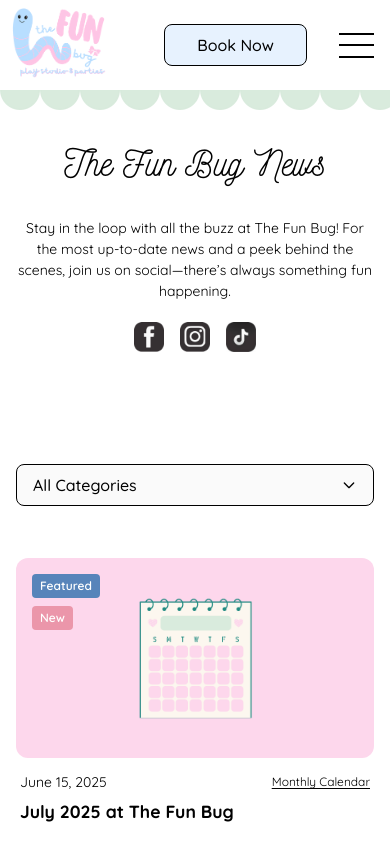
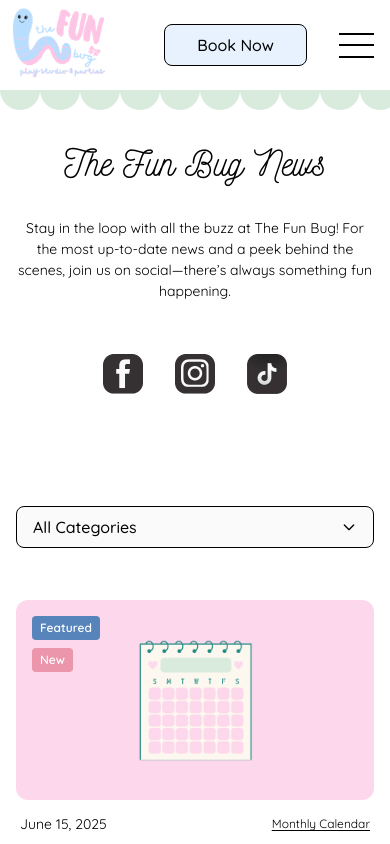
Before and after one commit to the-fun-bug/the-fun-bug, a Next.js app: page /news in a window 390 px wide. Shown: the top 844 px of the page. Built offline with nearby package versions, Linux system fonts and the light colour scheme.

Commit message:
make social icons easier to tap on mobile

```diff
--- a/src/components/news/NewsHeader.tsx
+++ b/src/components/news/NewsHeader.tsx
@@ -15,7 +15,7 @@ export default function NewsHeader() {
           up-to-date news and a peek behind the scenes, join us on
           social—there’s always something fun happening.
         </p>
-        <div className="flex gap-[1rem]">
+        <div className="flex gap-[2rem] md:gap-[1rem] pt-[2rem] md:pt-[1rem]">
           <Link
             href="https://www.facebook.com/groups/824992593033982"
             target="_blank"
@@ -27,7 +27,7 @@ export default function NewsHeader() {
               alt="facebook icon"
               width={80}
               height={80}
-              className="w-[30px] h-[30px] hover:scale-105 transition-all duration-75"
+              className="w-[40px] h-[40px] md:w-[30px] md:h-[30px] hover:scale-105 transition-all duration-75"
               placeholder="blur"
             />
           </Link>
@@ -42,7 +42,7 @@ export default function NewsHeader() {
               alt="instagram icon"
               width={80}
               height={80}
-              className="w-[30px] h-[30px] hover:scale-105 transition-all duration-75"
+              className="w-[40px] h-[40px] md:w-[30px] md:h-[30px] hover:scale-105 transition-all duration-75"
               placeholder="blur"
             />
           </Link>
@@ -57,7 +57,7 @@ export default function NewsHeader() {
               alt="tiktok icon"
               width={80}
               height={80}
-              className="w-[30px] h-[30px] hover:scale-105 transition-all duration-75"
+              className="w-[40px] h-[40px] md:w-[30px] md:h-[30px] hover:scale-105 transition-all duration-75"
               placeholder="blur"
             />
           </Link>
```
